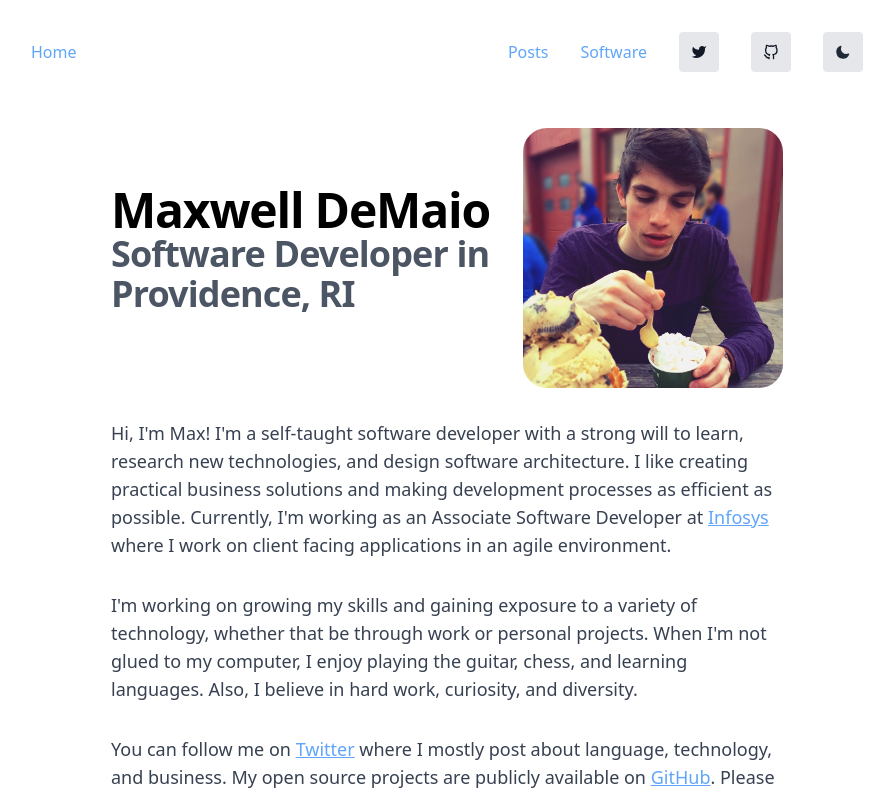
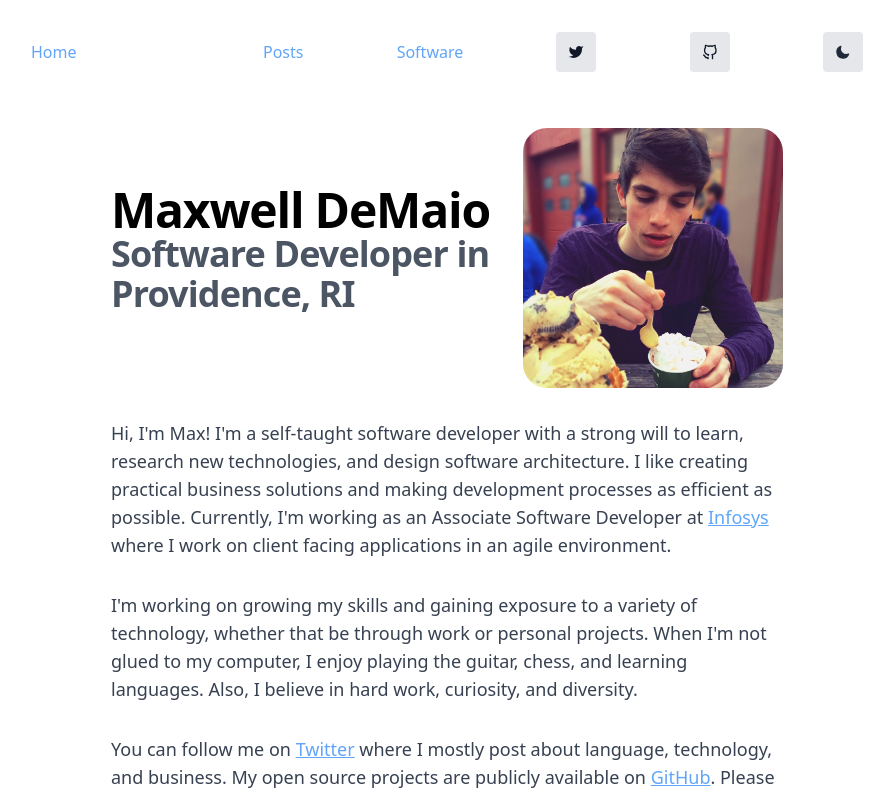
Before and after one commit to maxdemaio/max-nextjs, a Next.js app: page / in a window 1280 px wide. Shown: the top 796 px of the page, without its empty margins (193-1087 px from the left). Built offline with nearby package versions, Linux system fonts and the light colour scheme.

Commit message:
redo nav

```diff
--- a/components/Container.js
+++ b/components/Container.js
@@ -53,7 +53,7 @@ export default function Container(props) {
         )}
       </Head>
 
-      <nav className="p-8 mb-6 flex items-center justify-between w-full max-w-4xl mx-auto text-gray-900 bg-white dark:bg-black dark:text-gray-100">
+      <nav className="p-8 mb-6 flex items-center justify-between max-w-4xl mx-auto text-gray-900 bg-white dark:bg-black dark:text-gray-100">
         <Link href="/">
           <a
             id="home-nav"
@@ -66,7 +66,6 @@ export default function Container(props) {
 
         <div className="nav-no-show"></div>
 
-        <div className="flex items-center justify-between gap-x-8">
         <Link href="/posts">
           <a
             aria-label="Posts link"
@@ -98,10 +97,7 @@ export default function Container(props) {
             className="md:hidden w-10 h-10 p-3 bg-gray-200 hover:bg-gray-300 rounded dark:bg-gray-800 dark:hover:bg-gray-700"
           >
             <svg width="1em" height="1em" viewBox="0 0 24 24">
-                <path
-                  d="M24 8H16V0H24V8ZM18 6H22V2H18V6Z"
-                  fill="currentColor"
-                />
+              <path d="M24 8H16V0H24V8ZM18 6H22V2H18V6Z" fill="currentColor" />
               <path
                 d="M13 11V5H5V19H19V11H13ZM7 7H11V11H7V7ZM11 17H7V13H11V17ZM17 17H13V13H17V17Z"
                 fill="currentColor"
@@ -134,9 +130,7 @@ export default function Container(props) {
           aria-label="Toggle Dark and Light Mode"
           type="button"
           className="w-10 h-10 p-3 bg-gray-200 hover:bg-gray-300 rounded dark:bg-gray-800 dark:hover:bg-gray-700"
-            onClick={() =>
-              setTheme(resolvedTheme === 'dark' ? 'light' : 'dark')
-            }
+          onClick={() => setTheme(resolvedTheme === 'dark' ? 'light' : 'dark')}
         >
           {mounted && (
             <svg
@@ -165,7 +159,6 @@ export default function Container(props) {
             </svg>
           )}
         </button>
-        </div>
       </nav>
       <main className="my-fade text-lg flex flex-col justify-center items-start px-8 max-w-3xl mx-auto mb-16">
         {children}
```
Lines whose indentation alone changed are shown as unchanged.
